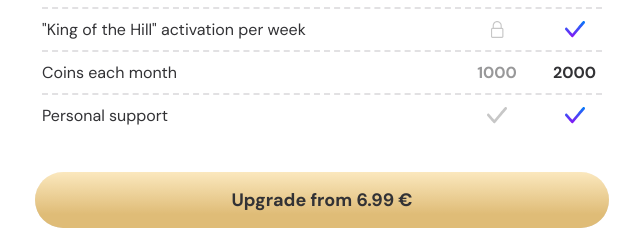
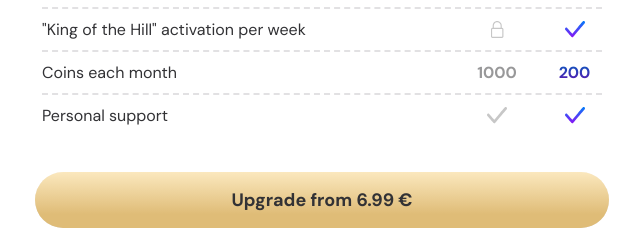
Before and after one commit to webDevT/flirtu-visitors-premium-page, a website: page app/plans.html in a window 1280 px wide. Shown: the part 540-777 px from the top of the page, 318-958 px from the left. Drawn offline with nearby package versions, Linux system fonts and the light colour scheme.

Commit message:
color updates

```diff
--- a/app/sass/style.sass
+++ b/app/sass/style.sass
@@ -964,4 +964,9 @@
     opacity: .5
 .tick span.active
     opacity: 1
+    background: #6310AE
+    background: linear-gradient(180deg, #0061C1 0%, #6310AE 100%)
+    -webkit-background-clip: text
+    -webkit-text-fill-color: transparent
+
 @import "media"
```
Also changed, not shown: app/plans.html (+2 -2 lines), docs/plans.html (+2 -2 lines), app/css/style.min.css, docs/css/style.min.css.
